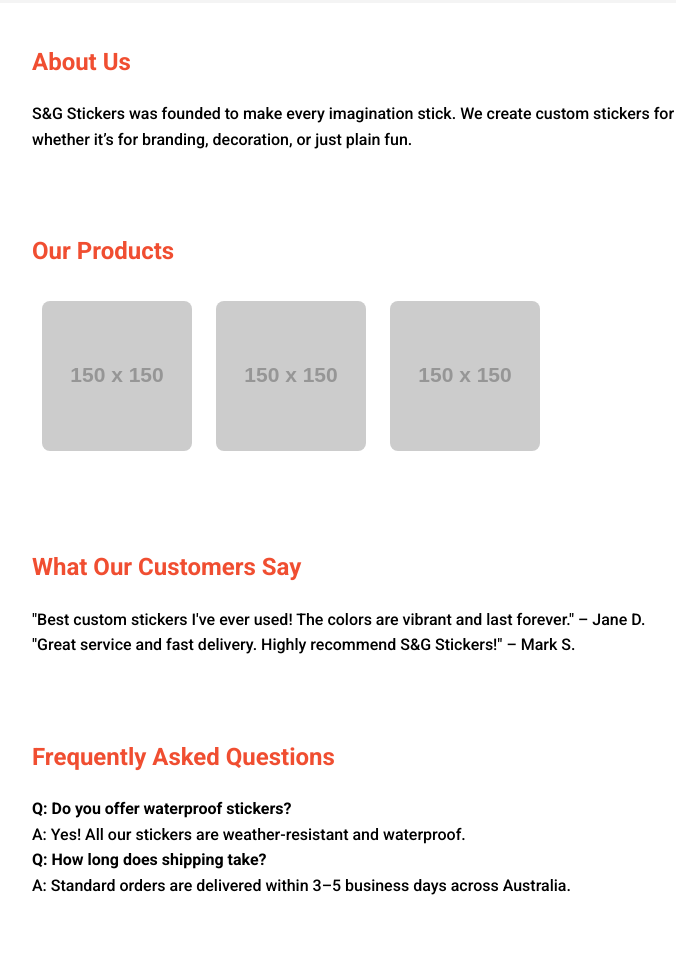
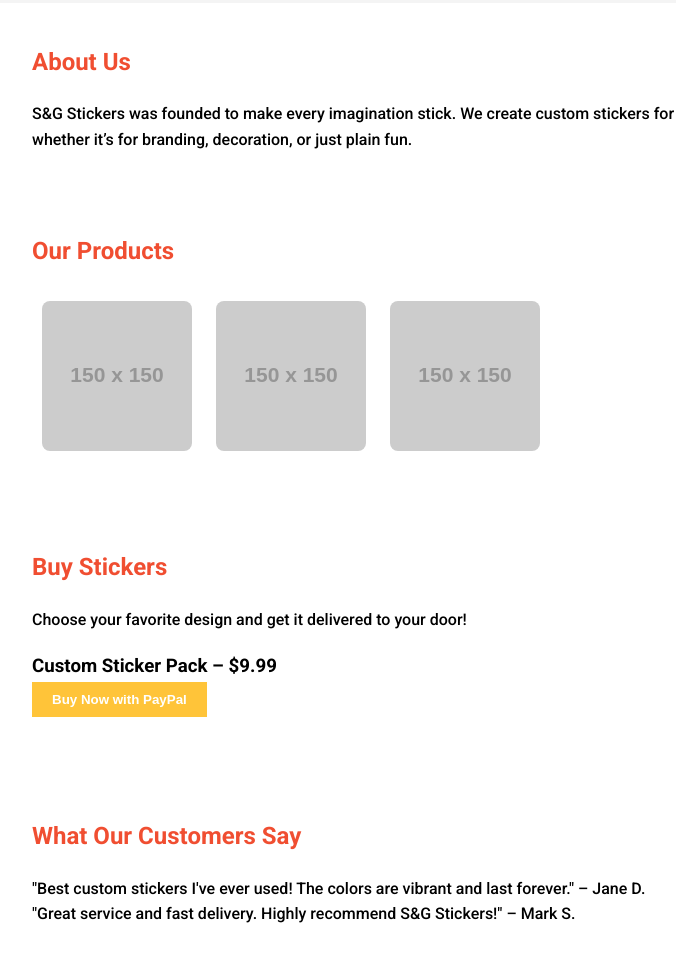
Before and after one commit to piggywaggi/sg-stickers-website, a plain HTML site: page index.html in a window 1280 px wide. Shown: the part 392-1369 px from the top of the page, without its empty margins (128-804 px from the left). Drawn offline with Linux system fonts and the light colour scheme; placeholder pictures from the web are drawn by us.

Commit message:
Update index.html

```diff
--- a/index.html
+++ b/index.html
@@ -56,6 +56,27 @@
     </div>
   </section>
 
+  <section class="section" id="buy">
+  <h2>Buy Stickers</h2>
+  <p>Choose your favorite design and get it delivered to your door!</p>
+
+  <div style="margin: 20px 0;">
+    <!-- Sample product: Custom Sticker Pack -->
+    <h3>Custom Sticker Pack – $9.99</h3>
+    <form action="https://www.paypal.com/cgi-bin/webscr" method="post" target="_blank">
+      <input type="hidden" name="cmd" value="_xclick">
+      <input type="hidden" name="business" value="youremail@yourdomain.com"> <!-- Replace with your PayPal email -->
+      <input type="hidden" name="item_name" value="Custom Sticker Pack">
+      <input type="hidden" name="amount" value="9.99">
+      <input type="hidden" name="currency_code" value="AUD">
+      <button type="submit" style="padding: 10px 20px; background: #ffc439; border: none; font-weight: bold; cursor: pointer;">
+        Buy Now with PayPal
+      </button>
+    </form>
+  </div>
+</section>
+
+
   <section class="section" id="testimonials">
     <h2>What Our Customers Say</h2>
     <p>"Best custom stickers I've ever used! The colors are vibrant and last forever." – Jane D.</p>
```
